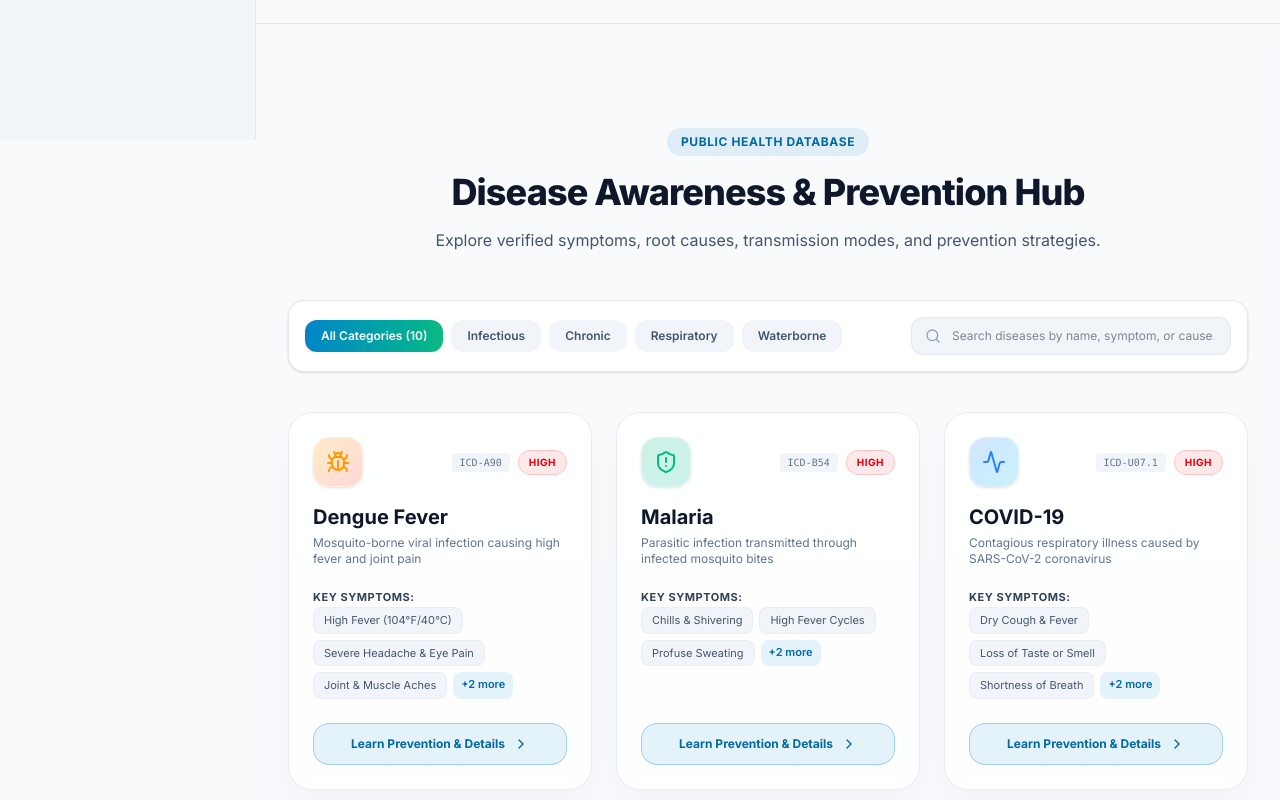
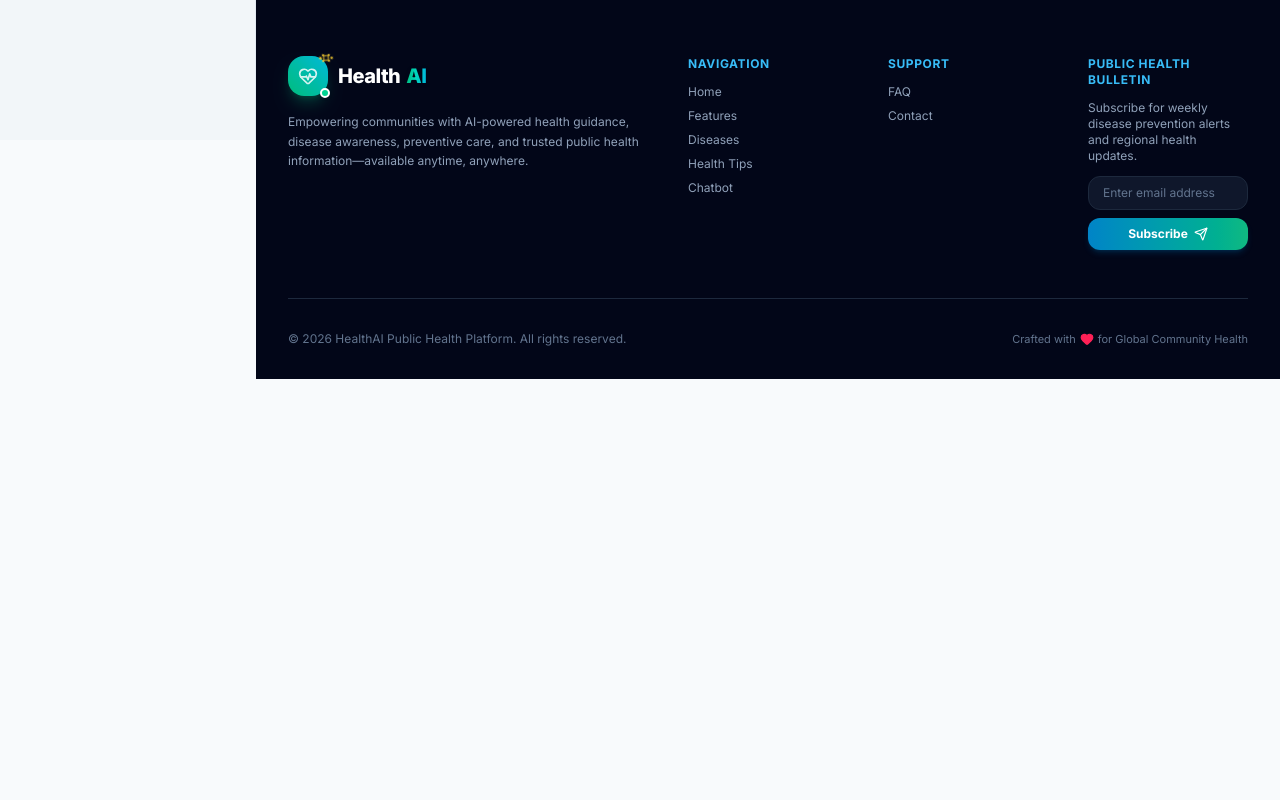
Before and after one commit to ks3276/HealthAI, a React (Vite) app: page / in a window 1280 px wide. Shown: the part 660-1460 px from the top of the page. After the commit the page ends 1039 px from the top, so only its background shows below. Built offline with nearby package versions, Linux system fonts and the light colour scheme.

Commit message:
fix: Remove Disease Awareness Hub from New Chat canvas page

```diff
--- a/src/App.tsx
+++ b/src/App.tsx
@@ -80,7 +80,7 @@ export const AppContent: React.FC = () => {
           <div key={activeTab} className="animate-in fade-in duration-200 flex-1 flex flex-col">
 
             {activeTab === 'chatbot' && (
-              <div className="flex-1 flex flex-col justify-between space-y-8">
+              <div className="flex-1 flex flex-col justify-between">
                 {!selectedHistoryQuery ? (
                   <ChatGPTCanvas
                     onSendQuery={handleReloadQueryInChat}
@@ -92,13 +92,6 @@ export const AppContent: React.FC = () => {
                     initialQuery={selectedHistoryQuery}
                   />
                 )}
-
-                {/* Integrated Public Health Diseases Directory */}
-                <div className="border-t border-slate-200 dark:border-slate-800/80 pt-6">
-                  <DiseasesSection
-                    onSelectDisease={(diseaseName) => handleReloadQueryInChat(`Tell me full details, symptoms and prevention for ${diseaseName}`)}
-                  />
-                </div>
               </div>
             )}
 
```
